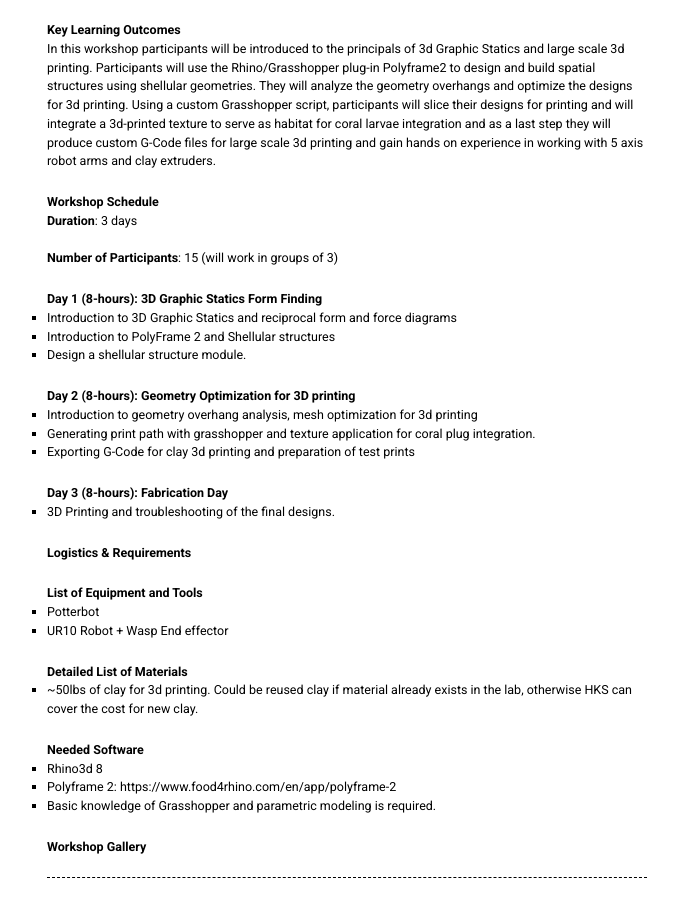
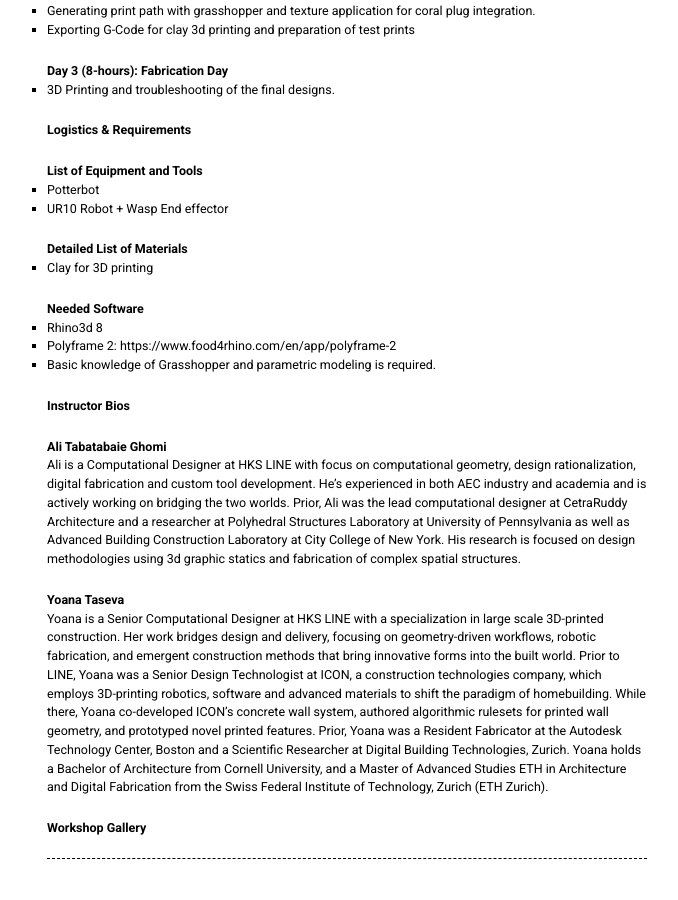
Before and after one commit to acadia2025/website, a Jekyll site: the page built from _posts/2001-01-13-forces-in-clay.md, in a window 1280 px wide and 900 px high, scrolled down 1484 px. Shown: the whole window, without its empty margins (293-971 px from the left). Built offline with Jekyll 4.4.1, drawn with Linux system fonts in a browser that asks for light colours; some of the changed text lies outside the part shown.

Commit message:
corrections

```diff
--- a/_posts/2001-01-13-forces-in-clay.md
+++ b/_posts/2001-01-13-forces-in-clay.md
@@ -24,13 +24,6 @@
 **Ali Tabatabaie Ghomi**, Computational Designer at HKS | LINE, LEED Green Associate
 **Yoana Taseva**, Senior Computational Designer at HKS | LINE
 
-## Instructor Bios
-
-### Ali Tabatabaie Ghomi
-Ali is a Computational Designer at HKS LINE with focus on computational geometry, design rationalization, digital fabrication and custom tool development. He's experienced in both AEC industry and academia and is actively working on bridging the two worlds. Prior, Ali was the lead computational designer at CetraRuddy Architecture and a researcher at Polyhedral Structures Laboratory at University of Pennsylvania as well as Advanced Building Construction Laboratory at City College of New York. His research is focused on design methodologies using 3d graphic statics and fabrication of complex spatial structures.
-
-### Yoana Taseva
-Yoana is a Senior Computational Designer at HKS LINE with a specialization in large scale 3D-printed construction. Her work bridges design and delivery, focusing on geometry-driven workflows, robotic fabrication, and emergent construction methods that bring innovative forms into the built world. Prior to LINE, Yoana was a Senior Design Technologist at ICON, a construction technologies company, which employs 3D-printing robotics, software and advanced materials to shift the paradigm of homebuilding. While there, Yoana co-developed ICON's concrete wall system, authored algorithmic rulesets for printed wall geometry, and prototyped novel printed features. Prior, Yoana was a Resident Fabricator at the Autodesk Technology Center, Boston and a Scientific Researcher at Digital Building Technologies, Zurich. Yoana holds a Bachelor of Architecture from Cornell University, and a Master of Advanced Studies ETH in Architecture and Digital Fabrication from the Swiss Federal Institute of Technology, Zurich (ETH Zurich).
 
 ## Workshop Description
 
@@ -71,13 +64,21 @@
 - UR10 Robot + Wasp End effector
 
 ### Detailed List of Materials
-- ~50lbs of clay for 3d printing. Could be reused clay if material already exists in the lab, otherwise HKS can cover the cost for new clay.
+- Clay for 3D printing
 
 ### Needed Software
 - Rhino3d 8
 - Polyframe 2: https://www.food4rhino.com/en/app/polyframe-2
 - Basic knowledge of Grasshopper and parametric modeling is required.
 
+## Instructor Bios
+
+### Ali Tabatabaie Ghomi
+Ali is a Computational Designer at HKS LINE with focus on computational geometry, design rationalization, digital fabrication and custom tool development. He's experienced in both AEC industry and academia and is actively working on bridging the two worlds. Prior, Ali was the lead computational designer at CetraRuddy Architecture and a researcher at Polyhedral Structures Laboratory at University of Pennsylvania as well as Advanced Building Construction Laboratory at City College of New York. His research is focused on design methodologies using 3d graphic statics and fabrication of complex spatial structures.
+
+### Yoana Taseva
+Yoana is a Senior Computational Designer at HKS LINE with a specialization in large scale 3D-printed construction. Her work bridges design and delivery, focusing on geometry-driven workflows, robotic fabrication, and emergent construction methods that bring innovative forms into the built world. Prior to LINE, Yoana was a Senior Design Technologist at ICON, a construction technologies company, which employs 3D-printing robotics, software and advanced materials to shift the paradigm of homebuilding. While there, Yoana co-developed ICON's concrete wall system, authored algorithmic rulesets for printed wall geometry, and prototyped novel printed features. Prior, Yoana was a Resident Fabricator at the Autodesk Technology Center, Boston and a Scientific Researcher at Digital Building Technologies, Zurich. Yoana holds a Bachelor of Architecture from Cornell University, and a Master of Advanced Studies ETH in Architecture and Digital Fabrication from the Swiss Federal Institute of Technology, Zurich (ETH Zurich).
+
 ## Workshop Gallery
 
 {% include image-gallery.html folder="assets/images/workshops/forces-in-clay" item_width="30%" show_caption="false" %}
```
